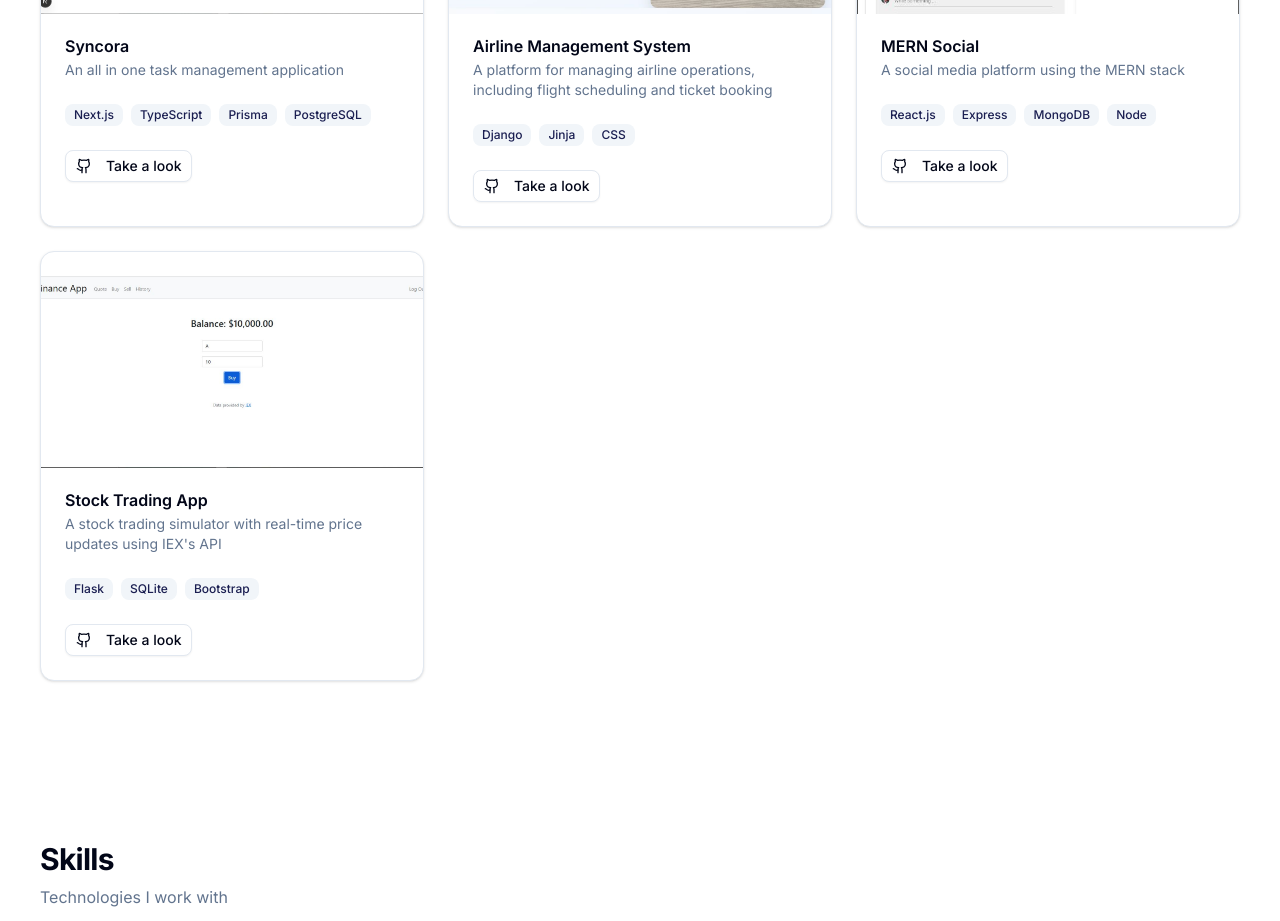
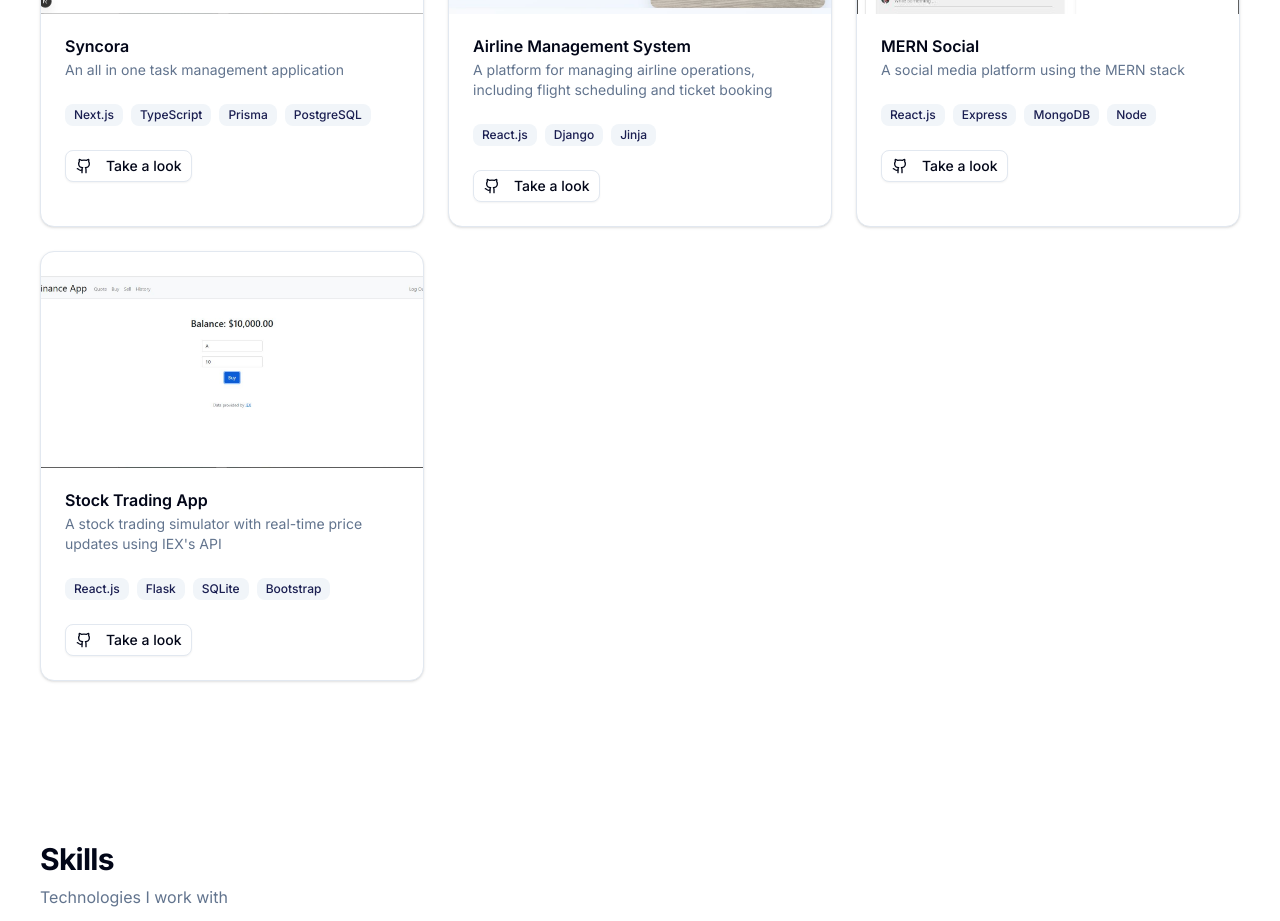
Before and after one commit to Kwanddwo/my-portfolio, a Next.js app: page / in a window 1280 px wide. Shown: the part 960-1881 px from the top of the page. Built offline with nearby package versions, Linux system fonts and the light colour scheme.

Commit message:
Update data.ts to add react to all projects

```diff
--- a/app/_api/data.ts
+++ b/app/_api/data.ts
@@ -13,7 +13,7 @@ export function getProjects() {
       description:
         "A platform for managing airline operations, including flight scheduling and ticket booking",
       image: "/airensa.JPG?height=192&width=384",
-      technologies: ["Django", "Jinja", "CSS"],
+      technologies: ["React.js", "Django", "Jinja"],
       demo: "#",
       github: "https://github.com/Kwanddwo/gestion_avion",
     },
@@ -30,7 +30,7 @@ export function getProjects() {
       description:
         "A stock trading simulator with real-time price updates using IEX's API",
       image: "/finance.JPG?height=192&width=384",
-      technologies: ["Flask", "SQLite", "Bootstrap"],
+      technologies: ["React.js", "Flask", "SQLite", "Bootstrap"],
       demo: "#",
       github: "https://github.com/Kwanddwo/cs50/tree/master/finance",
     },
```
